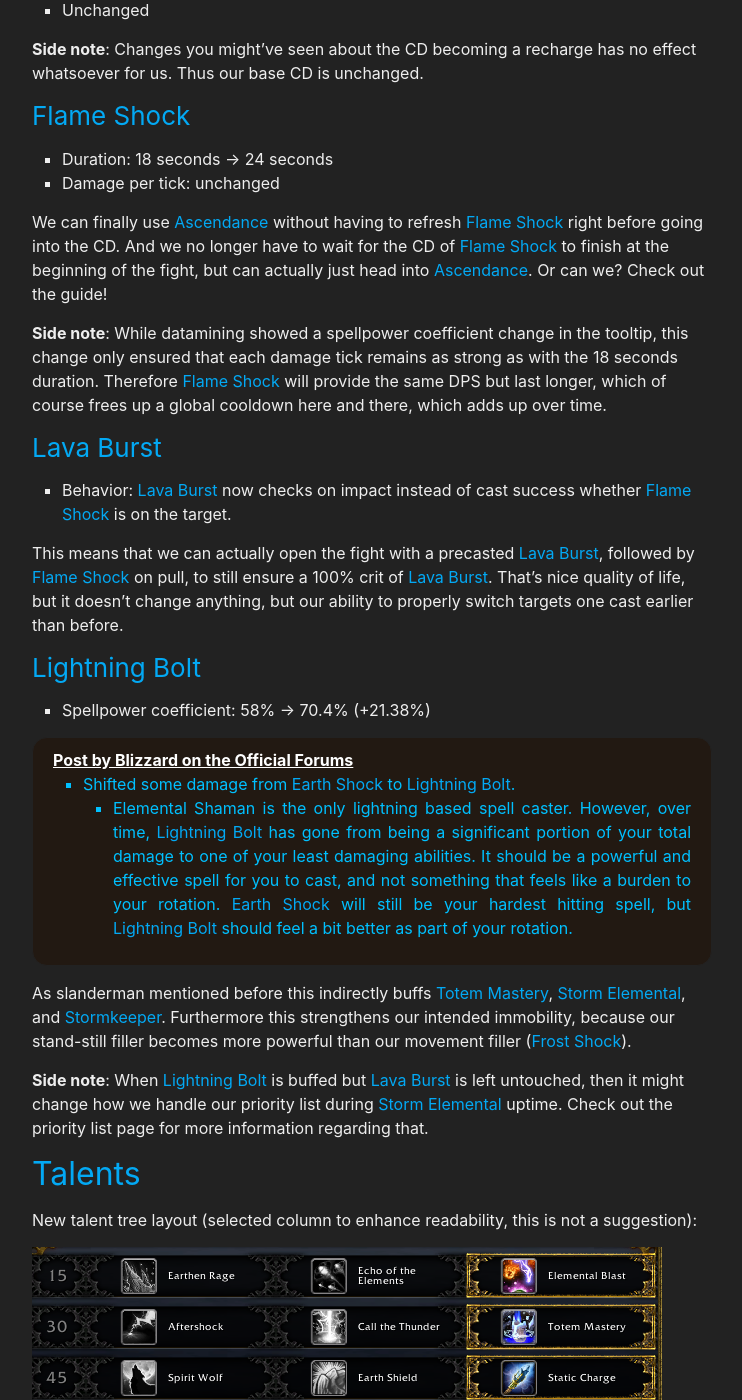
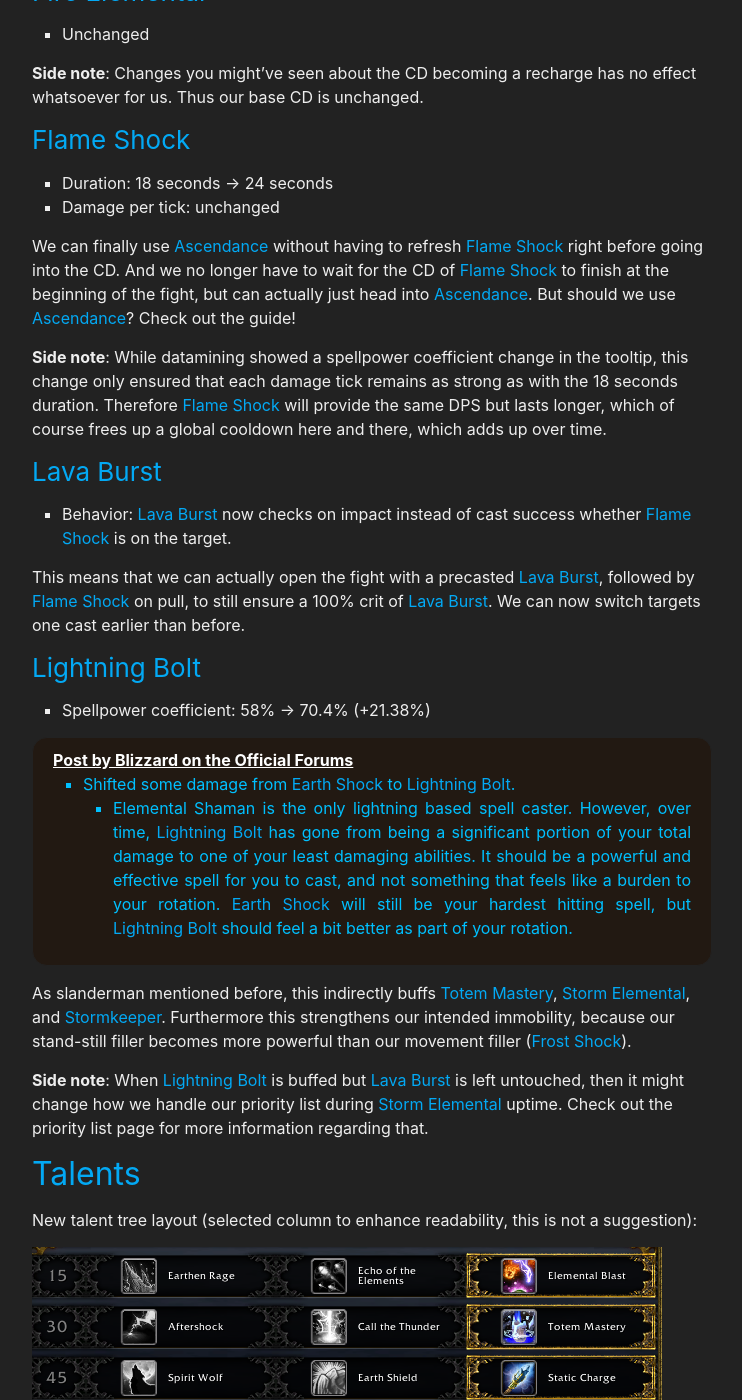
Before and after one commit to stormearthandlava/stormearthandlava.github.io, a Jekyll site: the page built from blog/_posts/2018-12-07-8-1-changes.md, in a window 1280 px wide and 1400 px high, scrolled down 1267 px. Shown: the whole window, without its empty margins (268-1010 px from the left). Built offline with Jekyll 4.4.1, drawn with Linux system fonts in a browser that asks for light colours; a script that is not in the unit is left out; some of the changed text lies outside the part shown.

Commit message:
update 8.1 changes post

```diff
--- a/blog/_posts/2018-12-07-8-1-changes.md
+++ b/blog/_posts/2018-12-07-8-1-changes.md
@@ -57,16 +58,16 @@
 - Duration: 18 seconds -> 24 seconds
 - Damage per tick: unchanged
 
-We can finally use {{ site.data.talent.asc }} without having to refresh {{ site.data.spell.fs }} right before going into the CD. And we no longer have to wait for the CD of {{ site.data.spell.fs }} to finish at the beginning of the fight, but can actually just head into {{ site.data.talent.asc }}. Or can we? Check out the guide!
+We can finally use {{ site.data.talent.asc }} without having to refresh {{ site.data.spell.fs }} right before going into the CD. And we no longer have to wait for the CD of {{ site.data.spell.fs }} to finish at the beginning of the fight, but can actually just head into {{ site.data.talent.asc }}. But should we use {{ site.data.talent.asc }}? Check out the guide!
 
-**Side note**: While datamining showed a spellpower coefficient change in the tooltip, this change only ensured that each damage tick remains as strong as with the 18 seconds duration. Therefore {{ site.data.spell.fs }} will provide the same DPS but last longer, which of course frees up a global cooldown here and there, which adds up over time.
+**Side note**: While datamining showed a spellpower coefficient change in the tooltip, this change only ensured that each damage tick remains as strong as with the 18 seconds duration. Therefore {{ site.data.spell.fs }} will provide the same DPS but lasts longer, which of course frees up a global cooldown here and there, which adds up over time.
 
 
 ### Lava Burst
 
 - Behavior: {{ site.data.spell.lvb }} now checks on impact instead of cast success whether {{ site.data.spell.fs }} is on the target.
 
-This means that we can actually open the fight with a precasted {{ site.data.spell.lvb }}, followed by {{ site.data.spell.fs }} on pull, to still ensure a 100% crit of {{ site.data.spell.lvb }}. That's nice quality of life, but it doesn't change anything, but our ability to properly switch targets one cast earlier than before.
+This means that we can actually open the fight with a precasted {{ site.data.spell.lvb }}, followed by {{ site.data.spell.fs }} on pull, to still ensure a 100% crit of {{ site.data.spell.lvb }}. We can now switch targets one cast earlier than before.
 
 
 ### Lightning Bolt
@@ -82,7 +83,7 @@
     </ul>
 </div>
 
-As slanderman mentioned before this indirectly buffs {{ site.data.talent.tm }}, {{ site.data.talent.se }}, and {{ site.data.talent.sk }}. Furthermore this strengthens our intended immobility, because our stand-still filler becomes more powerful than our movement filler ({{ site.data.spell.frs }}).
+As slanderman mentioned before, this indirectly buffs {{ site.data.talent.tm }}, {{ site.data.talent.se }}, and {{ site.data.talent.sk }}. Furthermore this strengthens our intended immobility, because our stand-still filler becomes more powerful than our movement filler ({{ site.data.spell.frs }}).
 
 **Side note**: When {{ site.data.spell.lb }} is buffed but {{ site.data.spell.lvb }} is left untouched, then it might change how we handle our priority list during {{ site.data.talent.se }} uptime. Check out the priority list page for more information regarding that.
 
```
Also changed, not shown: other parts of blog/_posts/2018-12-07-8-1-changes.md (+1 -0 lines).
